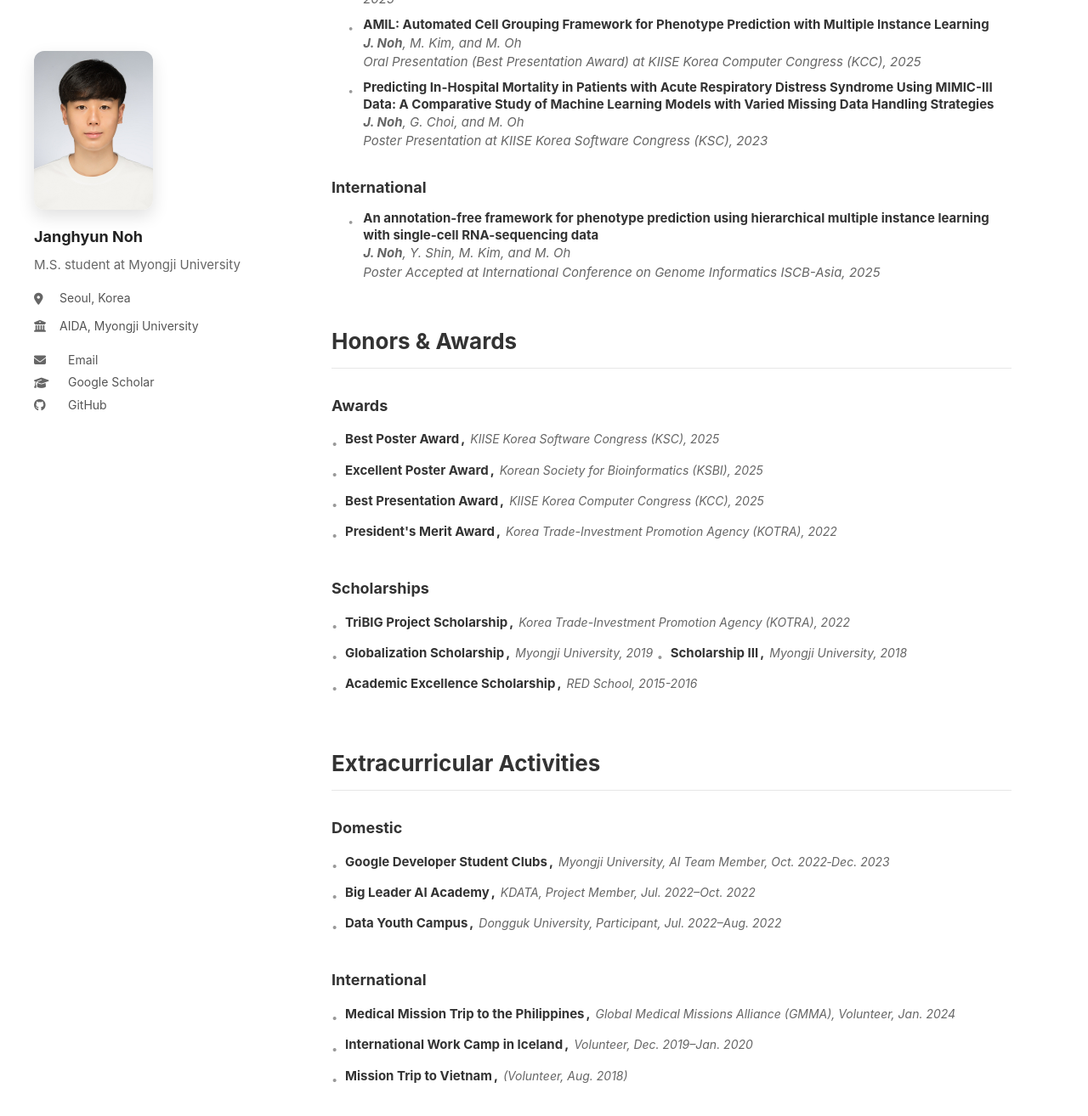
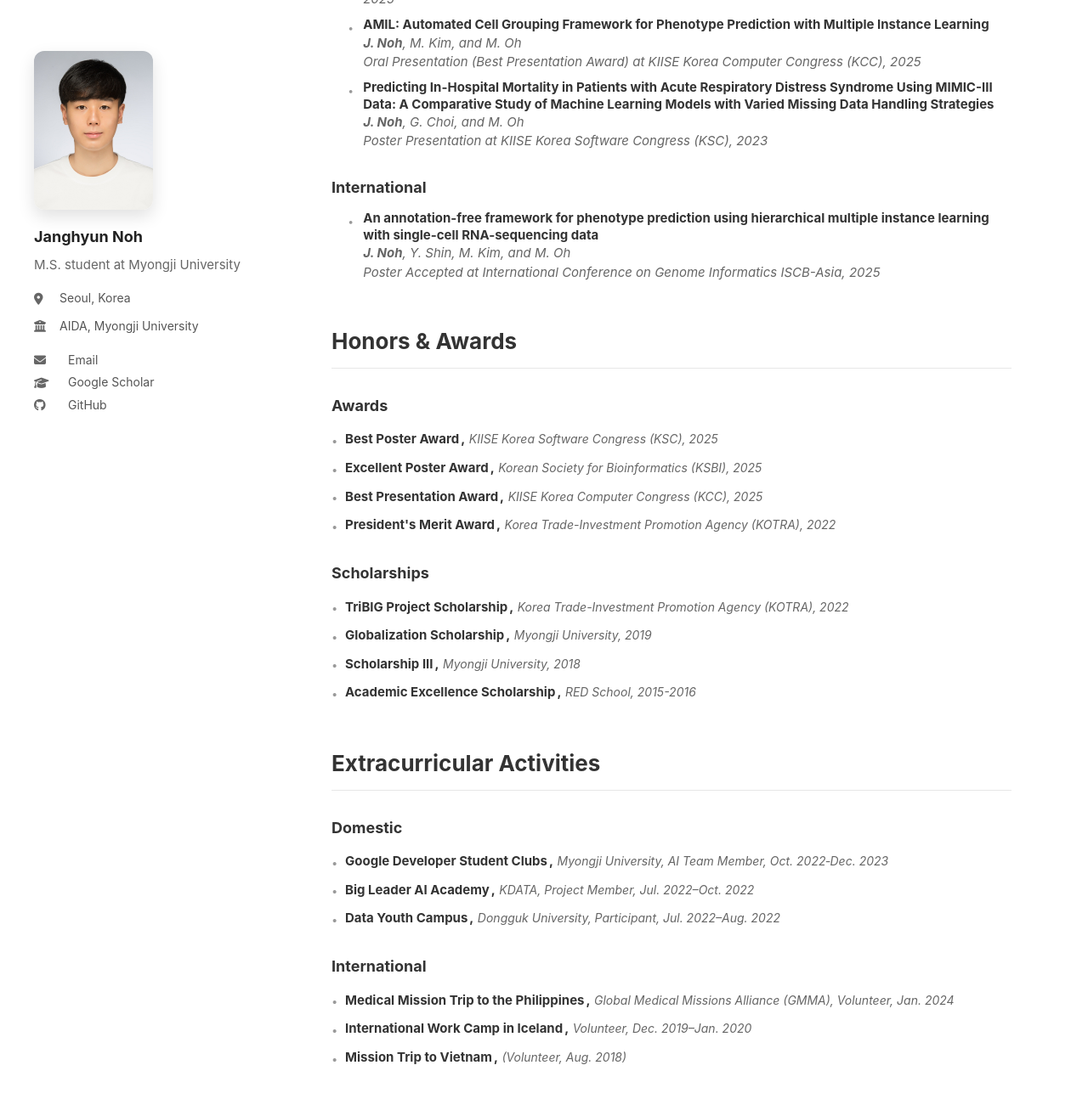
Before and after one commit to janghyunnoh/janghyunnoh.github.io, a Jekyll site: the page built from index.md, in a window 1280 px wide and 1400 px high, scrolled down 1462 px. Shown: the top 1314 px of the window at 85% size. Built offline with Jekyll 4.4.1, drawn with Linux system fonts in a browser that asks for light colours.

Commit message:
Align honors entry text under title start

```diff
--- a/assets/css/profile.css
+++ b/assets/css/profile.css
@@ -251,11 +251,8 @@ body {
 
 /* Entry blocks for honors/awards/activities to match publications style */
 .main-content .honors-list .entry {
-    display: inline-flex;
-    align-items: baseline;
-    flex-wrap: wrap;
-    gap: 6px;
-    margin-bottom: 2px;
+    display: block;
+    margin-bottom: 8px;
     padding-left: 16px;
     position: relative;
 }
@@ -264,9 +261,18 @@ body {
     content: "•";
     position: absolute;
     left: 0;
-    top: 0.25em;
+    top: 0.35em;
     color: #999;
     font-size: 13px;
+}
+
+.main-content .honors-list .entry-title,
+.main-content .honors-list .entry-venue {
+    display: inline;
+}
+
+.main-content .honors-list .entry-venue {
+    font-style: italic;
 }
 
 .main-content .entry-title {
```
